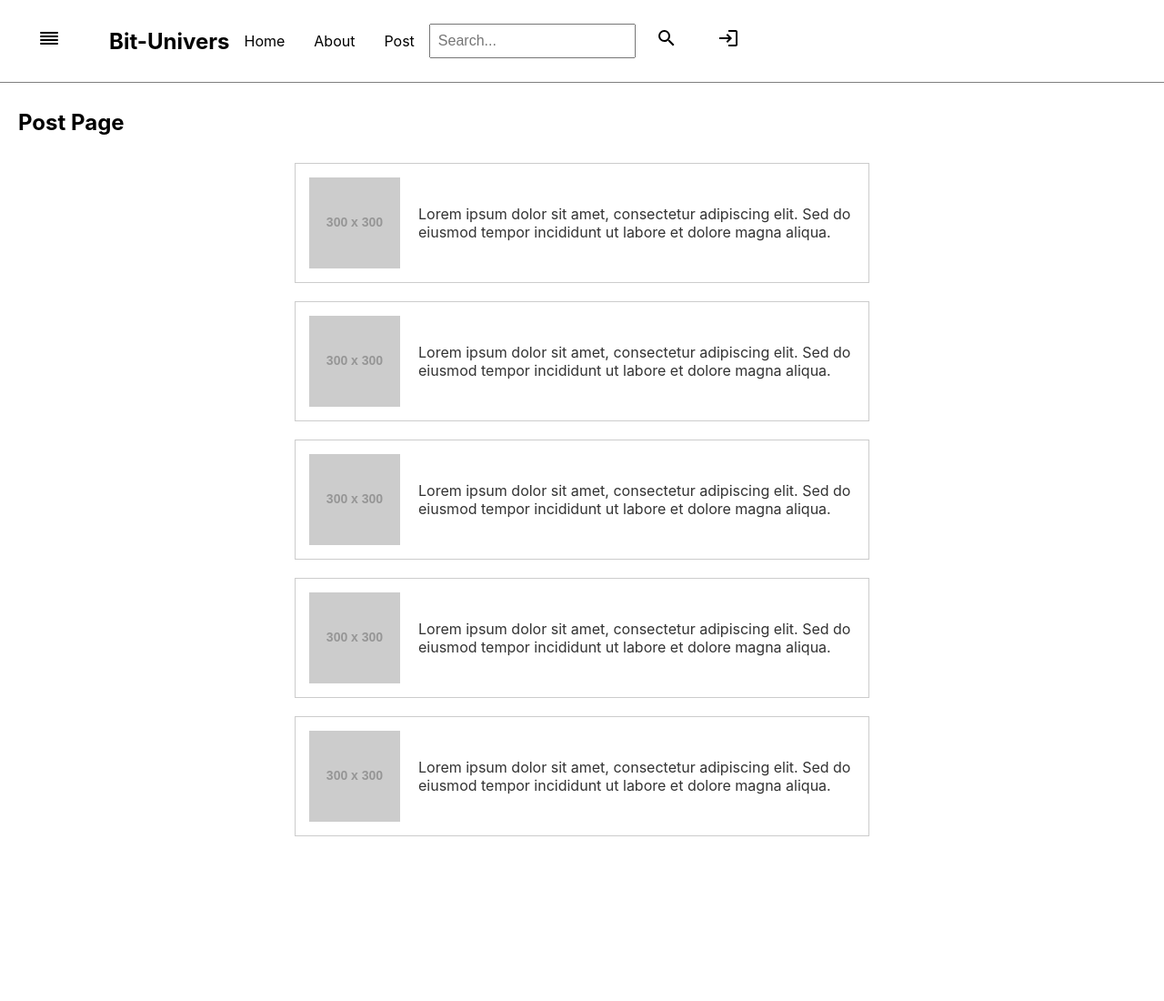
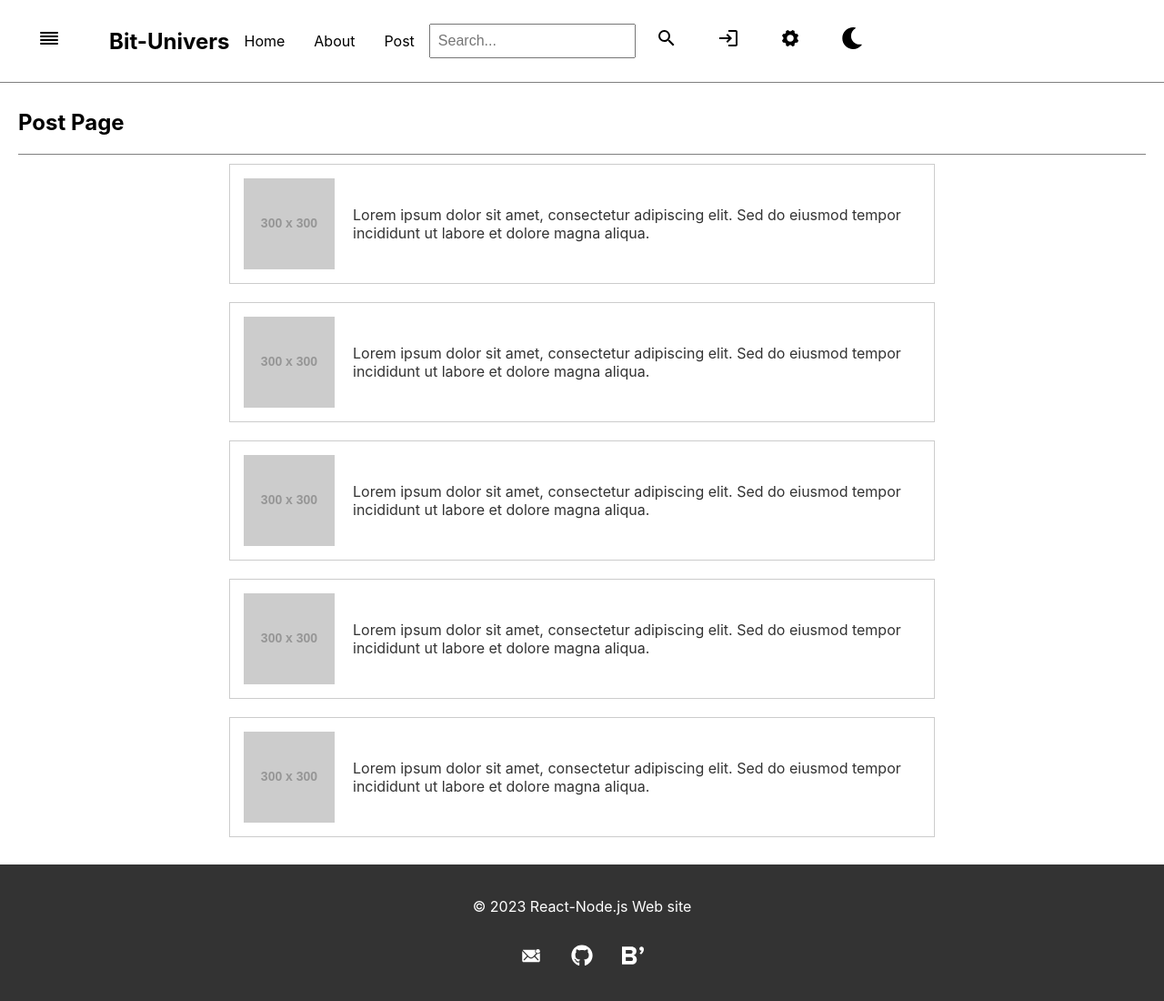
Before and after one commit to gajigaji04/Beat-Universe, a React (Create React App) app in the folder client/: page /post in a window 1280 px wide. Shown: the whole page at 91% size. Before the commit the page ends 949 px from the top, so only its background shows below. Built offline with nearby package versions, Linux system fonts and the light colour scheme.

Commit message:
feat:Footer add

```diff
--- a/client/src/App.js
+++ b/client/src/App.js
@@ -1,4 +1,4 @@
-// src/App.js
+// App.js
 import React, { useState } from "react";
 import { BrowserRouter as Router, Route, Routes } from "react-router-dom";
 import Header from "./components/Header";
@@ -6,7 +6,7 @@ import Footer from "./components/Footer";
 import Home from "./pages/Home/Home";
 import About from "./pages/About/About";
 import Post from "./pages/Post/Post";
-import "./App.css";
+import "./App.css"; // Import the main CSS file for global styles
 
 function App() {
   const [isSidebarOpen, setSidebarOpen] = useState(false);
@@ -20,17 +20,12 @@ function App() {
       <div>
         <Header toggleSidebar={toggleSidebar} />
         <div className="app-container">
-          {/* Sidebar */}
-          {isSidebarOpen && <div className="sidebar">Sidebar Content</div>}
-
-          {/* Routes for different pages */}
+          {/* Rest of your content */}
           <Routes>
             <Route path="/" element={<Home />} />
             <Route path="/about" element={<About />} />
             <Route path="/post" element={<Post />} />
           </Routes>
-
-          {/* Footer inside the app-container */}
           <Footer />
         </div>
       </div>
--- a/client/src/components/Footer.jsx
+++ b/client/src/components/Footer.jsx
@@ -1,9 +1,37 @@
-// src/components/Footer.js
 import React from "react";
-import "../styles/Footer.css"; // Import the CSS file for Footer styles
+import "../styles/Footer.css";
+import { IoIosMailUnread } from "react-icons/io";
+import { FaGithub } from "react-icons/fa";
+import { SiBloglovin } from "react-icons/si";
 
-function Footer() {
-  return <div className="footer">{/* Footer content goes here */}</div>;
-}
+const Footer = () => {
+  const handleMailClick = () => {
+    // 사용자의 기본 이메일 클라이언트를 열어서 새 이메일 작성 창을 띄웁니다.
+    window.location.href = "mailto:gajigaji0908@gmail.com";
+  };
+
+  const handleGithubClick = () => {
+    // Github으로 이동하는 로직 추가
+    window.location.href = "https://github.com/gajigaji04";
+  };
+
+  const handleBlogClick = () => {
+    // 블로그로 이동하는 로직 추가
+    window.location.href = "https://velog.io/@gajigaji04/posts";
+  };
+
+  return (
+    <div className="wrapper">
+      <footer className="contentWrapper">
+        <p>&copy; {new Date().getFullYear()} React-Node.js Web site</p>
+        <p>
+          <IoIosMailUnread className="mailIcon" onClick={handleMailClick} />
+          <FaGithub className="githubIcon" onClick={handleGithubClick} />
+          <SiBloglovin className="blogIcon" onClick={handleBlogClick} />
+        </p>
+      </footer>
+    </div>
+  );
+};
 
 export default Footer;
--- a/client/src/components/Header.jsx
+++ b/client/src/components/Header.jsx
@@ -1,8 +1,9 @@
-// src/components/Header.js
 import React, { useState } from "react";
 import { FiAlignJustify } from "react-icons/fi";
 import { SiStardock } from "react-icons/si";
 import { MdSearch, MdLogin } from "react-icons/md";
+import { IoIosSettings } from "react-icons/io";
+import { FaMoon } from "react-icons/fa";
 import { Link } from "react-router-dom";
 import "../styles/Header.css";
 
@@ -59,6 +60,12 @@ function Header({ toggleSidebar }) {
           <button className="login-button">
             <MdLogin />
           </button>
+          <button className="Setting-button">
+            <IoIosSettings />
+          </button>
+          <button className="Dark-button">
+            <FaMoon />
+          </button>
         </div>
       </div>
     </header>
--- a/client/src/pages/Post/Post.css
+++ b/client/src/pages/Post/Post.css
@@ -1,4 +1,8 @@
 /* src/pages/Post/Post.css */
+.post-page-title{
+  border-bottom: 1px solid gray;
+}
+
 .post-container {
   padding: 20px;
 }
@@ -13,7 +17,7 @@
   border: 1px solid #ccc;
   padding: 15px;
   width: 60%;
-  max-width: 600px;
+  max-width: 850px;
   margin: 10px;
   display: flex;
   align-items: center;
--- a/client/src/pages/Post/Post.js
+++ b/client/src/pages/Post/Post.js
@@ -5,7 +5,9 @@ import "./Post.css";
 function Post() {
   return (
     <div className="post-container">
-      <h2>Post Page</h2>
+      <div className="post-page-title">
+        <h2>Post Page</h2>
+      </div>
       <div className="post-list">
         {[1, 2, 3, 4, 5].map((index) => (
           <div key={index} className="post-box">
--- a/client/src/styles/Footer.css
+++ b/client/src/styles/Footer.css
@@ -2,7 +2,8 @@
   display: flex;
   flex-direction: column;
   justify-content: space-between;
-  height: 100vh;
+  height: auto;
+  background-color: grey;
 }
 
 .contentWrapper {
@@ -11,3 +12,30 @@
   align-items: center;
   flex-direction: column;
 }
+
+.mailIcon {
+  background: none;
+  border: none;
+  color: white;
+  cursor: pointer;
+  margin: 0 1rem;
+  font-size: 1.5rem;
+}
+
+.githubIcon {
+  background: none;
+  border: none;
+  color: white;
+  cursor: pointer;
+  margin: 0 1rem;
+  font-size: 1.5rem;
+}
+
+.blogIcon {
+  background: none;
+  border: none;
+  color: white;
+  cursor: pointer;
+  margin: 0 1rem;
+  font-size: 1.5rem;
+}
--- a/client/src/styles/Header.css
+++ b/client/src/styles/Header.css
@@ -8,7 +8,7 @@
   align-items: center;
   background-color: white;
   border-bottom: 1px solid gray;
-  height: 40px; /* Adjust the height as needed */
+  height: 15px; /* Adjust the height as needed */
   position: fixed;
   width: 100%;
   top: 0;
@@ -99,3 +99,21 @@
   margin: 0 1rem;
   font-size: 1.5rem;
 }
+
+.Setting-button {
+  background: none;
+  border: none;
+  color: black;
+  cursor: pointer;
+  margin: 0 1rem;
+  font-size: 1.5rem;
+}
+
+.Dark-button {
+  background: none;
+  border: none;
+  color: black;
+  cursor: pointer;
+  margin: 0 1rem;
+  font-size: 1.5rem;
+}
```
Also changed, not shown: client/src/components/Sidebar.jsx (+21 -10 lines), 1 other file (tests, documents, lock files or other folders).
